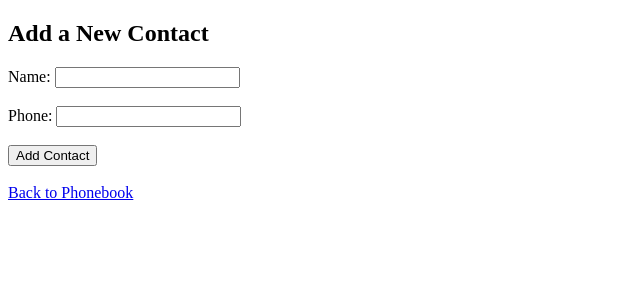
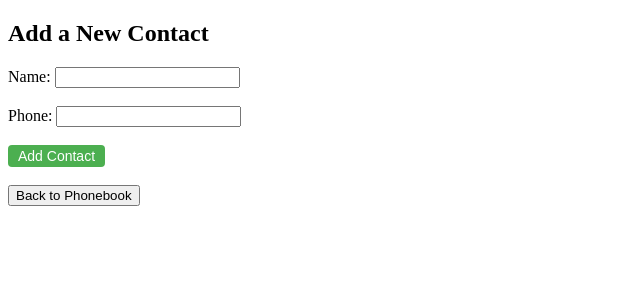
Before and after one commit to DimaxKun/225427962-dimacaling, a PHP site: page /add.php in a window 1280 px wide. Shown: the top 300 px of the page, without its empty margins (0-640 px from the left). Run offline with PHP 8.4, Linux system fonts and the light colour scheme.

Commit message:
added styles.css for buttons

```diff
--- a/CRUD/add.php
+++ b/CRUD/add.php
@@ -30,8 +30,8 @@ if ($_SERVER["REQUEST_METHOD"] == "POST") {
         <form method="post" action="add.php">
         Name: <input type="text" name="name"><br><br>
         Phone: <input type="text" name="phone"><br><br>
-        <input type="submit" value="Add Contact"><br><br>
+        <input class='add-button' type="submit" value="Add Contact"><br><br>
     </form>
-    <a href="index.php">Back to Phonebook</a>
+    <button onclick="window.location.href='index.php'">Back to Phonebook </button>
 </body>
 </html>
--- a/CRUD/index.php
+++ b/CRUD/index.php
@@ -48,6 +48,6 @@ $result = $conn->query($sql);
         ?>
     </table>
     <br>
-    <a href="add.php">Add New Contact</a>
+    <button onclick="window.location.href='add.php'">Add New Contact</button>
 </body>
 </html>
--- a/CRUD/styles.css
+++ b/CRUD/styles.css
@@ -10,9 +10,9 @@
     transition: background-color 0.3s ease;
 }
 
-.button-link:hover {
+/* .button-link:hover {
     background-color: darkblue;
-}
+} */
 
 .delete-button {
     background-color: red;
@@ -25,6 +25,17 @@
     transition: background-color 0.3s ease;
 }
 
-.delete-button:hover {
+.add-button {
+    background-color: #4CAF50;
+    color: white;
+    border: none;
+    padding: 3px 10px;
+    border-radius: 4px;
+    cursor: pointer;
+    font-size: 14px;
+    transition: background-color 0.3s ease;
+}
+
+/* .delete-button:hover {
     background-color: darkred;
-}
+} */
```
Also changed, not shown: crud/index.php (added, +40 -0 lines).
